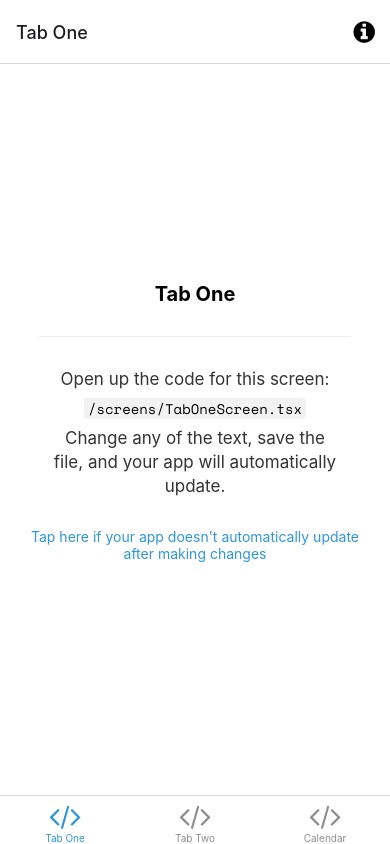
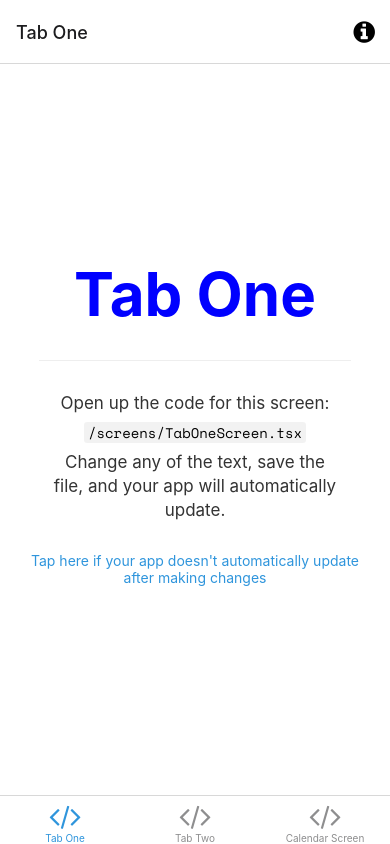
Before and after one commit to mohfujulm/financebros, a React Native app: screen /TabOne in a window 390 px wide. Built offline with nearby package versions, Linux system fonts and the light colour scheme; what expo-linking would draw is missing.

Commit message:
added in general styling components

```diff
--- /dev/null
+++ b/components/styles.tsx
@@ -0,0 +1,19 @@
+import { StyleSheet } from 'react-native';
+
+export default StyleSheet.create({
+    container: {
+      flex: 1,
+      alignItems: 'center',
+      justifyContent: 'center',
+    },
+    title: {
+      fontSize: 60,
+      fontWeight: 'bold',
+      color: 'blue',
+    },
+    separator: {
+      marginVertical: 30,
+      height: 1,
+      width: '80%',
+    },
+  });
--- a/navigation/index.tsx
+++ b/navigation/index.tsx
@@ -100,7 +100,7 @@ function BottomTabNavigator() {
         name="Calendar"
         component={CalendarScreen}
         options={{
-          title: 'Calendar',
+          title: 'Calendar Screen',
           tabBarIcon: ({ color }) => <TabBarIcon name="code" color={color} />,
         }}
       />
--- a/screens/CalendarScreen.tsx
+++ b/screens/CalendarScreen.tsx
@@ -1,5 +1,11 @@
+/*
+Tab 3
+*/
+
 import { StatusBar } from 'expo-status-bar';
-import { Platform, StyleSheet } from 'react-native';
+import { Platform } from 'react-native';
+
+import styles from '../components/styles';
 
 import { Text, View } from '../components/Themed';
 
@@ -14,20 +20,3 @@ export default function CalendarScreen() {
     </View>
   );
 }
-
-const styles = StyleSheet.create({
-  container: {
-    flex: 1,
-    alignItems: 'center',
-    justifyContent: 'center',
-  },
-  title: {
-    fontSize: 20,
-    fontWeight: 'bold',
-  },
-  separator: {
-    marginVertical: 30,
-    height: 1,
-    width: '80%',
-  },
-});
--- a/screens/TabOneScreen.tsx
+++ b/screens/TabOneScreen.tsx
@@ -1,4 +1,8 @@
-import { StyleSheet } from 'react-native';
+/*
+Tab 1
+*/
+
+import styles from '../components/styles';
 
 import EditScreenInfo from '../components/EditScreenInfo';
 import { Text, View } from '../components/Themed';
@@ -13,20 +17,3 @@ export default function TabOneScreen({ navigation }: RootTabScreenProps<'TabOne'
     </View>
   );
 }
-
-const styles = StyleSheet.create({
-  container: {
-    flex: 1,
-    alignItems: 'center',
-    justifyContent: 'center',
-  },
-  title: {
-    fontSize: 20,
-    fontWeight: 'bold',
-  },
-  separator: {
-    marginVertical: 30,
-    height: 1,
-    width: '80%',
-  },
-});
--- a/screens/TabTwoScreen.tsx
+++ b/screens/TabTwoScreen.tsx
@@ -1,4 +1,8 @@
-import { StyleSheet } from 'react-native';
+/*
+Tab 2
+*/
+
+import styles from '../components/styles';
 
 import EditScreenInfo from '../components/EditScreenInfo';
 import { Text, View } from '../components/Themed';
@@ -12,20 +16,3 @@ export default function TabTwoScreen() {
     </View>
   );
 }
-
-const styles = StyleSheet.create({
-  container: {
-    flex: 1,
-    alignItems: 'center',
-    justifyContent: 'center',
-  },
-  title: {
-    fontSize: 20,
-    fontWeight: 'bold',
-  },
-  separator: {
-    marginVertical: 30,
-    height: 1,
-    width: '80%',
-  },
-});
```
